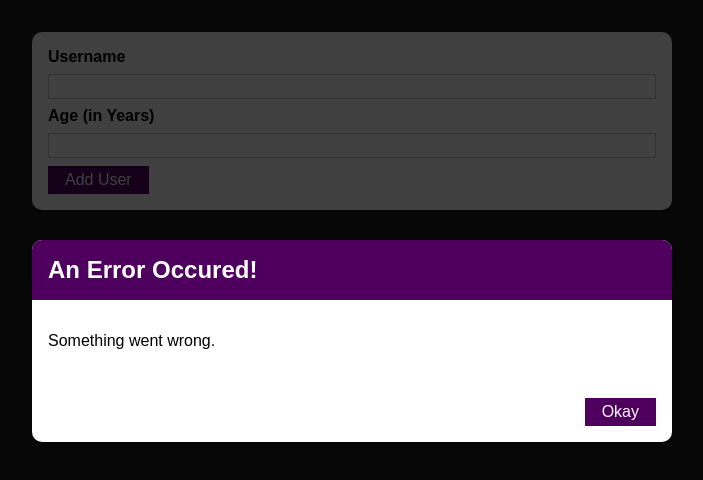
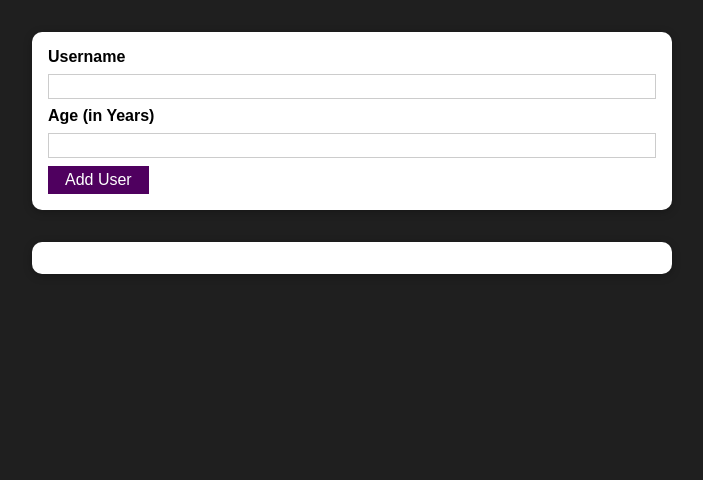
Before and after one commit to MuzzamilAzam/react-project-1, a React (Create React App) app: page / in a window 1280 px wide. Shown: the top 480 px of the page, without its empty margins (288-991 px from the left). Built offline with nearby package versions, Linux system fonts and the light colour scheme.

Commit message:
set up error modal

```diff
--- a/src/Components/UI/ErrorModal.js
+++ b/src/Components/UI/ErrorModal.js
@@ -6,7 +6,7 @@ import Button from "./Button";
 const ErrorModal = (props) => {
   return (
     <div>
-      <div className={classes.backdrop} />
+      <div className={classes.backdrop} onClick={props.onConfirm} />
       <Card className={classes.modal}>
         <header className={classes.header}>
           <h2>{props.title}</h2>
@@ -15,7 +15,7 @@ const ErrorModal = (props) => {
           <p>{props.message}</p>
         </div>
         <footer className={classes.actions}>
-          <Button>Okay</Button>
+          <Button onClick={props.onConfirm}>Okay</Button>
         </footer>
       </Card>
     </div>
--- a/src/Components/User/AddUser.js
+++ b/src/Components/User/AddUser.js
@@ -7,15 +7,23 @@ import ErrorModal from "../UI/ErrorModal";
 const AddUser = (props) => {
   const [enteredUsername, setEnteredUsername] = useState("");
   const [enteredAge, setEnteredAge] = useState("");
-
+  const [error, setError] = useState();
 
   const addUserHandler = (event) => {
     event.preventDefault();
     if (enteredUsername.trim().length === 0 || enteredAge.trim().length === 0) {
+      setError({
+        title: "Invalid input",
+        message: "Please enter a valid name and age (non-empty values).",
+      });
       return;
     }
 
     if (+enteredAge < 1) {
+      setError({
+        title: "Invalid age",
+        message: "Please enter a valid age (> 0).",
+      });
       return;
     }
     props.onAddUser(enteredUsername, enteredAge);
@@ -32,9 +40,19 @@ const AddUser = (props) => {
     setEnteredAge(event.target.value);
   };
 
+  const errorHandler = () => {
+    setError(null);
+  };
+
   return (
     <div>
-    <ErrorModal title="An Error Occured!" message="Something went wrong."/>
+      {error && (
+        <ErrorModal
+          title={error.title}
+          message={error.message}
+          onConfirm={errorHandler}
+        />
+      )}
       <Card className={classes.input}>
         <form onSubmit={addUserHandler}>
           <label htmlFor="username">Username</label>
```
Lines whose indentation alone changed are shown as unchanged.
